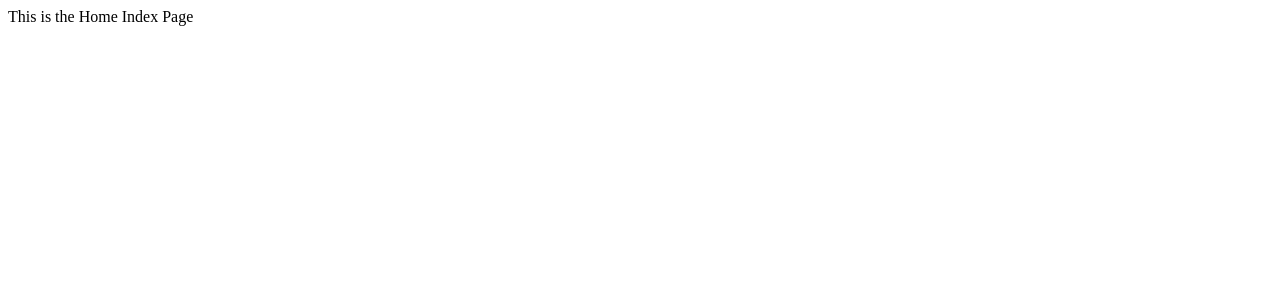
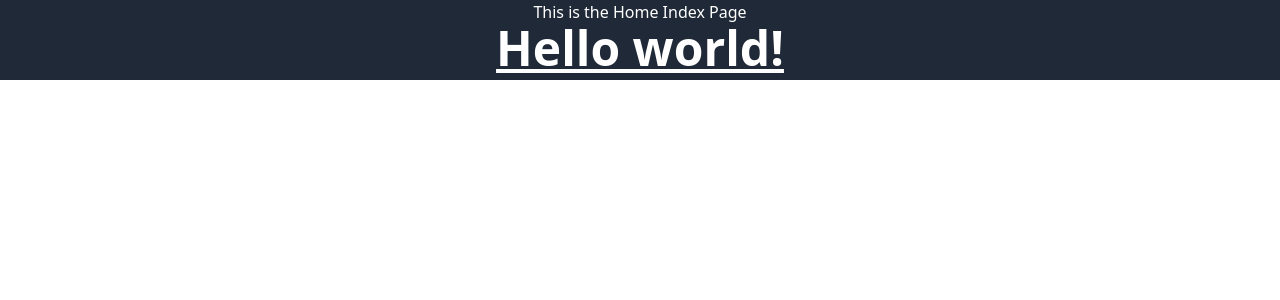
Before and after one commit to pewebdevelopment/nuxt3awsamp, a Nuxt app: page / in a window 1280 px wide. Shown: the top 300 px of the page. Built offline with nearby package versions, Linux system fonts and the light colour scheme.

Commit message:
installed tailwindcss

```diff
--- /dev/null
+++ b/assets/css/main.css
@@ -0,0 +1,3 @@
+@tailwind base;
+@tailwind components;
+@tailwind utilities;
--- a/nuxt.config.ts
+++ b/nuxt.config.ts
@@ -1,4 +1,20 @@
 // https://v3.nuxtjs.org/api/configuration/nuxt.config
 export default defineNuxtConfig({
+  css: ["@/assets/css/main.css"],
 
-})
+  buildModules: [
+
+    // ...
+  ],
+
+  build: {
+    postcss: {
+      postcssOptions: {
+        plugins: {
+          tailwindcss: {},
+          autoprefixer: {},
+        },
+      },
+    },
+  },
+});
--- a/package.json
+++ b/package.json
@@ -8,6 +8,10 @@
     "postinstall": "nuxt prepare"
   },
   "devDependencies": {
-    "nuxt": "3.0.0-rc.11"
+    "@nuxt/postcss8": "^1.1.3",
+    "autoprefixer": "^10.4.12",
+    "nuxt": "3.0.0-rc.11",
+    "postcss": "^8.4.17",
+    "tailwindcss": "^3.1.8"
   }
 }
--- a/pages/index.vue
+++ b/pages/index.vue
@@ -1,26 +1,28 @@
 <template>
-    <div>
+  <div class="text-white bg-gray-800 flex justify-center">
     This is the Home Index Page
+    <br/>
+  </div>
+    <div class="bg-gray-800 flex justify-center" >
+    <h1 class=" text-white text-5xl font-bold underline pb-2">Hello world!</h1>
 
   </div>
 </template>
 
 <script>
-import { reactive, toRefs } from 'vue'
+import { reactive, toRefs } from "vue";
 
 export default {
-    setup () {
+  setup() {
     const state = reactive({
       count: 0,
-        })
+    });
 
     return {
       ...toRefs(state),
-        }
-    }
-}
+    };
+  },
+};
 </script>
 
-<style lang="scss" scoped>
-
-</style>
+<style lang="scss" scoped></style>
--- /dev/null
+++ b/tailwind.config.js
@@ -0,0 +1,14 @@
+/** @type {import('tailwindcss').Config} */
+module.exports = {
+  content: [ "./components/**/*.{js,vue,ts}",
+  "./layouts/**/*.vue",
+  "./pages/**/*.vue",
+  "./plugins/**/*.{js,ts}",
+  "./nuxt.config.{js,ts}",
+  "./configs/**.{vue,js,ts,jsx,tsx}",
+  "./app.vue",],
+  theme: {
+    extend: {},
+  },
+  plugins: [],
+}
```
Also changed, not shown: 1 other file (tests, documents, lock files or other folders). Lines whose indentation alone changed are shown as unchanged.
